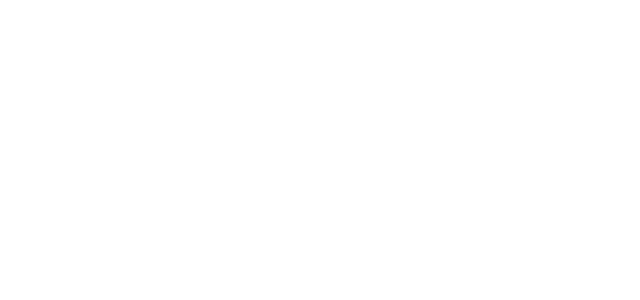
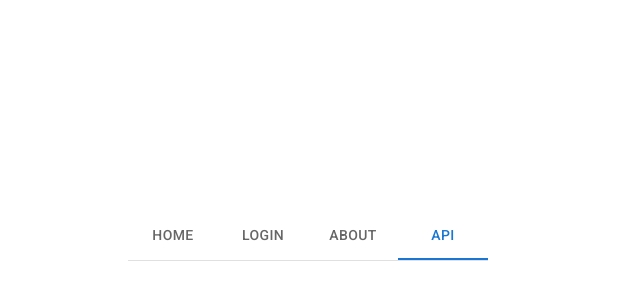
Before and after one commit to BUsuper/login-sandbox, a React (Vite) app: page /api in a window 1280 px wide. Before the commit this address had no page. Shown: the part 164-464 px from the top of the page, without its empty margins (332-972 px from the left). Built offline with nearby package versions, Linux system fonts and the light colour scheme.

Commit message:
Update index, App, and Header to establish routes and render APITest

```diff
--- a/src/App/App.tsx
+++ b/src/App/App.tsx
@@ -1,6 +1,6 @@
 import "./App.css";
 import { Route, Routes } from "react-router";
-import { Home, About, Login } from "../pages/";
+import { Home, About, Login, APITest } from "../pages/";
 
 function App() {
   return (
@@ -8,6 +8,7 @@
       <Route path="/" element={<Home />} />
       <Route path="/about" element={<About />} />
       <Route path="/login" element={<Login />} />
+      <Route path="/api" element={<APITest />} />
     </Routes>
   );
 }
--- a/src/components/Header/Header.tsx
+++ b/src/components/Header/Header.tsx
@@ -3,13 +3,19 @@
 import { Link, useLocation } from "react-router";
 
 export function Header() {
+  type Routes = {
+    title: string;
+    path: string;
+  }[];
+
   const loc = useLocation().pathname;
   const [currentTab, setCurrentTab] = useState<string>(loc);
 
-  const routes = [
+  const routes: Routes = [
     { title: "home", path: "/" },
     { title: "login", path: "/login" },
     { title: "about", path: "/about" },
+    { title: "api", path: "/api" },
   ];
 
   /* handleChange for MUI Tabs is called with two arguments: event and new tab value
--- a/src/pages/index.ts
+++ b/src/pages/index.ts
@@ -1,3 +1,4 @@
 export { default as Home } from "./Home/Home";
 export { default as Login } from "./Login/Login";
 export { default as About } from "./About/About";
+export { default as APITest } from "./APITest/APITest";
```
